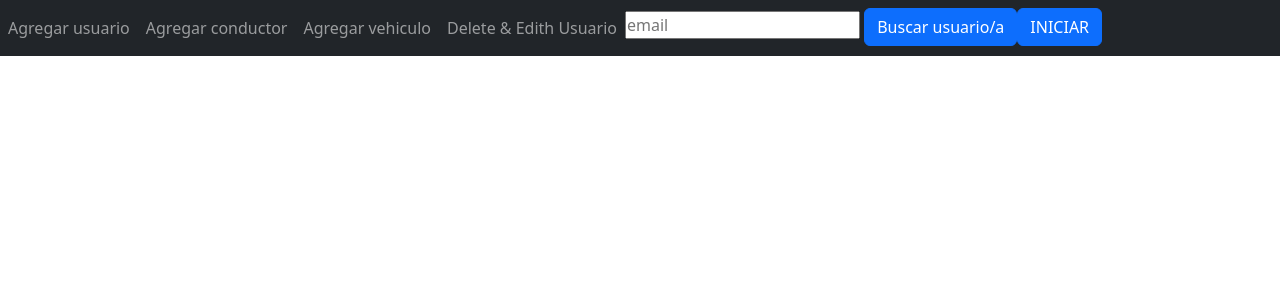
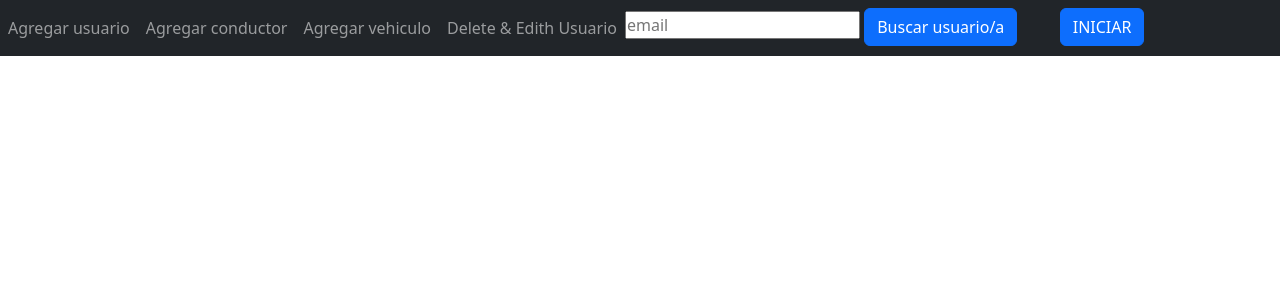
Before and after one commit to AlejandroGiorgio/Proyecto-Final-Python, a Django app: page / in a window 1280 px wide. Shown: the top 300 px of the page. Run offline with Django 4.2, Linux system fonts and the light colour scheme; parts of the project's set-up code (start-up, migrations or seed data) failed here and were passed over; some libraries are stand-ins or nearby versions.

Commit message:
Cambios en Nav
Cmabios en Nav

```diff
--- a/AppProject/Templates/index.html
+++ b/AppProject/Templates/index.html
@@ -52,7 +52,7 @@
         </li>
         <li>
           {% if not request.user.is_authenticated %}
-            <a class="btn btn-primary" href="/AppProject/login">INICIAR</a>
+            <a class="btn btn-primary" id="botonIniciar" href="/AppProject/login">INICIAR</a>
           {% endif %}
         </li>
         <li>
--- a/AppProject/static/css/myestilo.css
+++ b/AppProject/static/css/myestilo.css
@@ -22,8 +22,11 @@ body{
 
 #estiloMensajeLogin{
     color: aliceblue;
-    z-index:inherit;
+    margin-left: 50%;
 }
 #estiloBotonesEditarPerf{
 margin-left: 35%;
 }
+#botonIniciar{
+    margin-left: 50%;
+}
```
Also changed, not shown: db.sqlite3.
